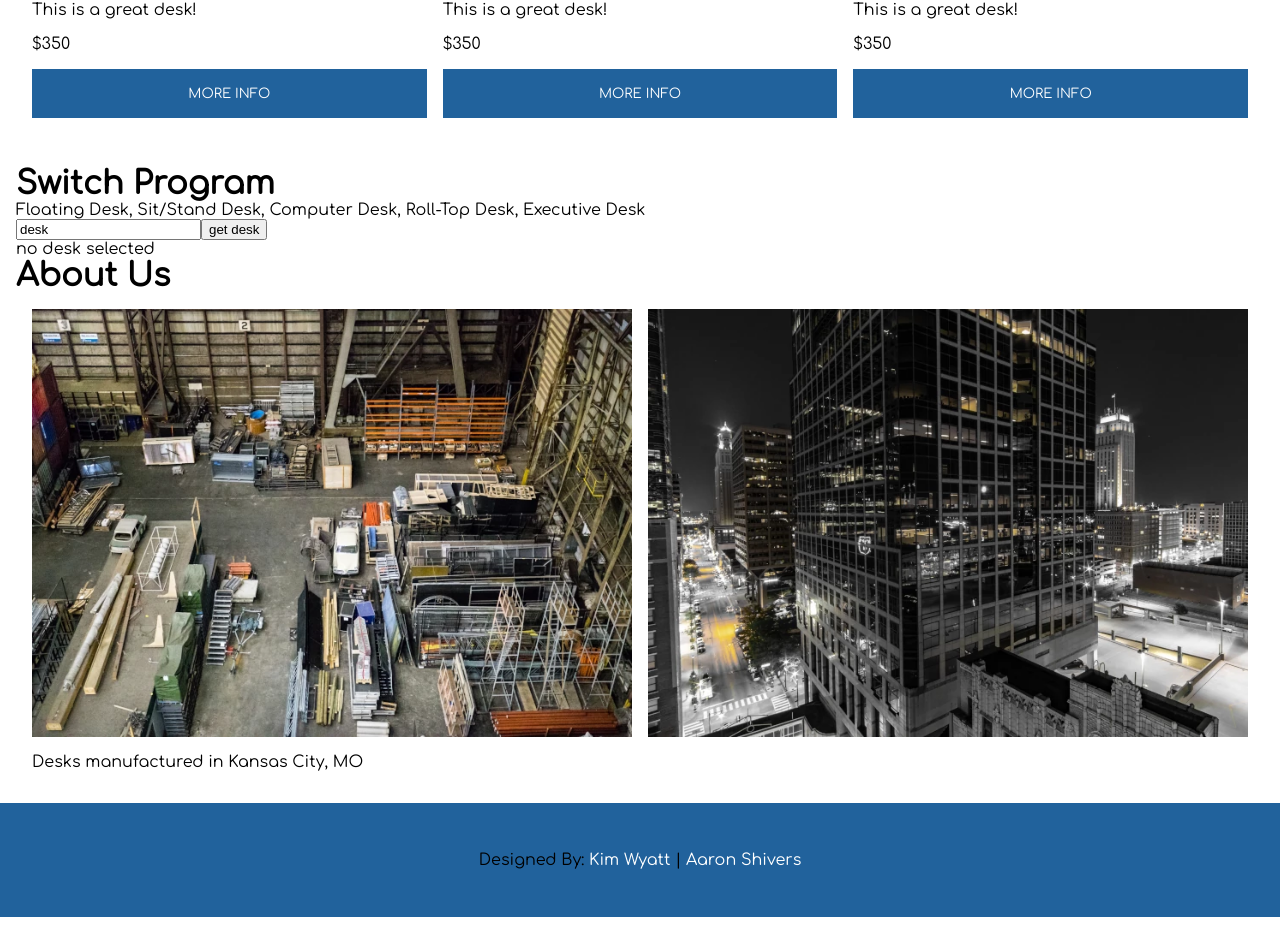
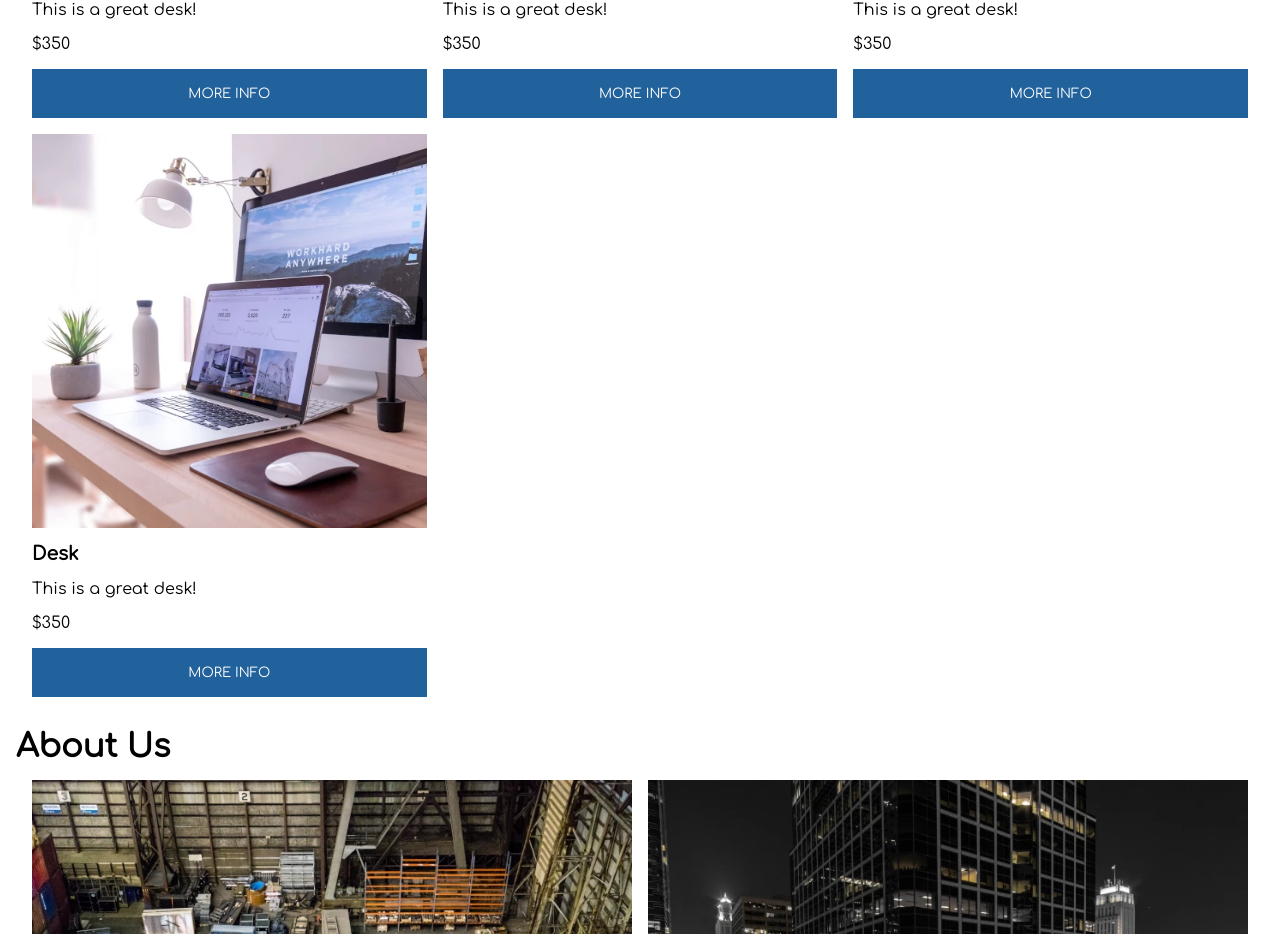
Before and after one commit to wyattkr/desk-by-design, an Angular app: page / in a window 1280 px wide. Shown: the part 1313-2247 px from the top of the page. Built offline with nearby package versions, Linux system fonts and the light colour scheme.

Commit message:
took away desk description

```diff
--- a/src/app/app.component.html
+++ b/src/app/app.component.html
@@ -2,7 +2,6 @@
 <div class="container">
   <app-hero></app-hero>
   <app-desks id="desks"></app-desks>
-  <app-desk-description></app-desk-description>
   <app-about-us id="about-us"></app-about-us>
 </div>
 <app-footer></app-footer>
--- a/src/app/app.module.ts
+++ b/src/app/app.module.ts
@@ -6,7 +6,6 @@ import { AppRoutingModule } from './app-routing.module';
 import { AppComponent } from './app.component';
 import { FontAwesomeModule } from '@fortawesome/angular-fontawesome';
 import { HeroComponent } from './hero/hero.component';
-import { DeskDescriptionComponent } from './desk-description/desk-description.component';
 import { NavbarComponent } from './navbar/navbar.component';
 import { DesksComponent } from './desks/desks.component';
 import { DeskComponent } from './desk/desk.component';
@@ -17,7 +16,6 @@ import { AboutUsComponent } from './about-us/about-us.component';
    declarations: [
       AppComponent,
       HeroComponent,
-      DeskDescriptionComponent,
       NavbarComponent,
       DesksComponent,
       DeskComponent,
--- a/src/app/desk-description/desk-description.component.html
+++ /dev/null
@@ -1,21 +0,0 @@
-
-<h1>Switch Program</h1>
-
-<p>Floating Desk, Sit/Stand Desk, Computer Desk,
-        Roll-Top Desk, Executive Desk </p>
-
-<input
-  type="text"
-  [(ngModel)]="myInput"
->
-
-<button
-  (click)="onCreateMyInput()"
->get desk</button>
-
-<p>{{myInputCreationStatus}}</p>
-
-
-        <!-- <input id="myInput" type="text">
-        <button onclick="myFunction()">Try it</button>
-        <p id="demo"></p> -->
--- a/src/app/desk-description/desk-description.component.ts
+++ /dev/null
@@ -1,25 +0,0 @@
-import { Component, OnInit } from '@angular/core';
-
-@Component({
-  selector: 'app-desk-description',
-  templateUrl: './desk-description.component.html',
-  styleUrls: ['./desk-description.component.css']
-})
-export class DeskDescriptionComponent implements OnInit {
-  myInput = 'desk';
-  myInputCreationStatus = 'no desk selected';
-
-  constructor() { }
-
-  ngOnInit() {
-  }
-
-  onCreateMyInput(){
-    this.myInputCreationStatus = 'you selected' + this.myInput;
-  }
-    // Entering in the description using Angular
-  onUpdateMyInput(event: any) {
-    this.myInput = (event.target as HTMLInputElement).value;
-  }
-
-}
--- a/src/app/desks/desks.component.ts
+++ b/src/app/desks/desks.component.ts
@@ -10,6 +10,7 @@ export class DesksComponent implements OnInit {
     'assets/img/desk-1.webp',
     'assets/img/desk-2.webp',
     'assets/img/desk-3.webp',
+    'assets/img/floating-desk.webp',
   ]
 
   constructor() { }
```
Also changed, not shown: src/app/desk-description/desk-description.component.css (deleted), 1 other file (tests, documents, lock files or other folders).
